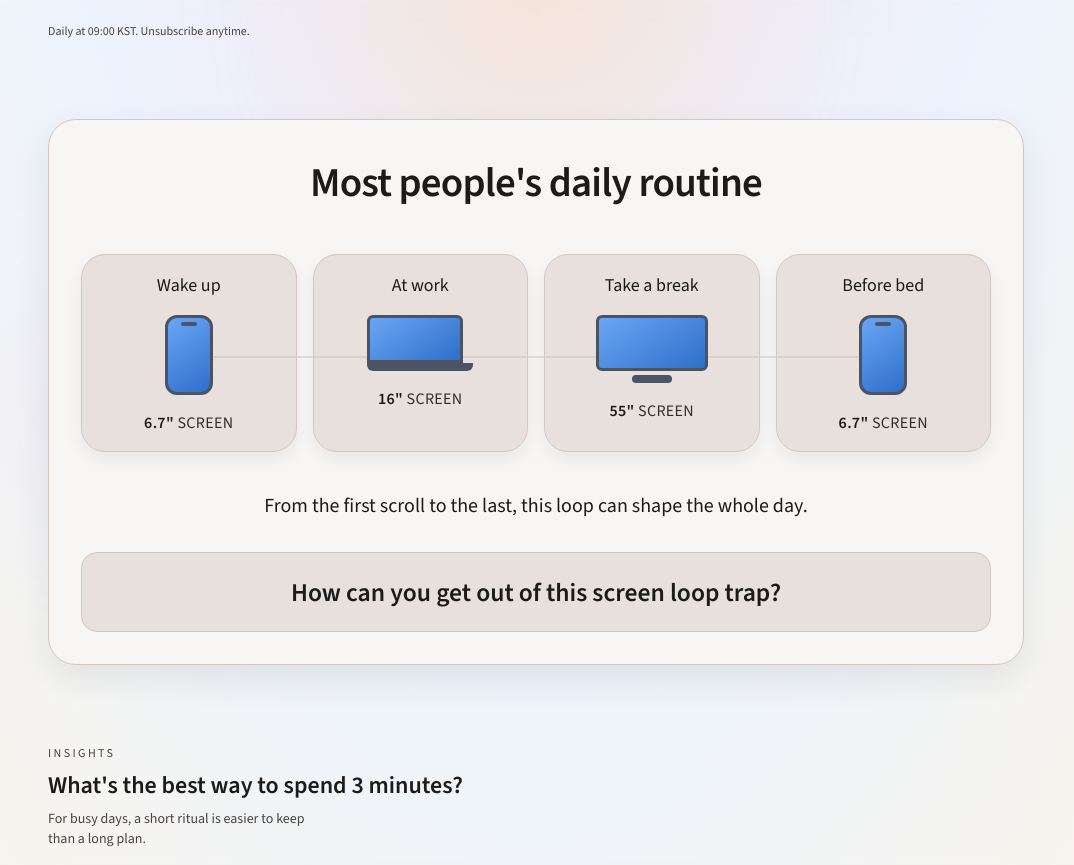
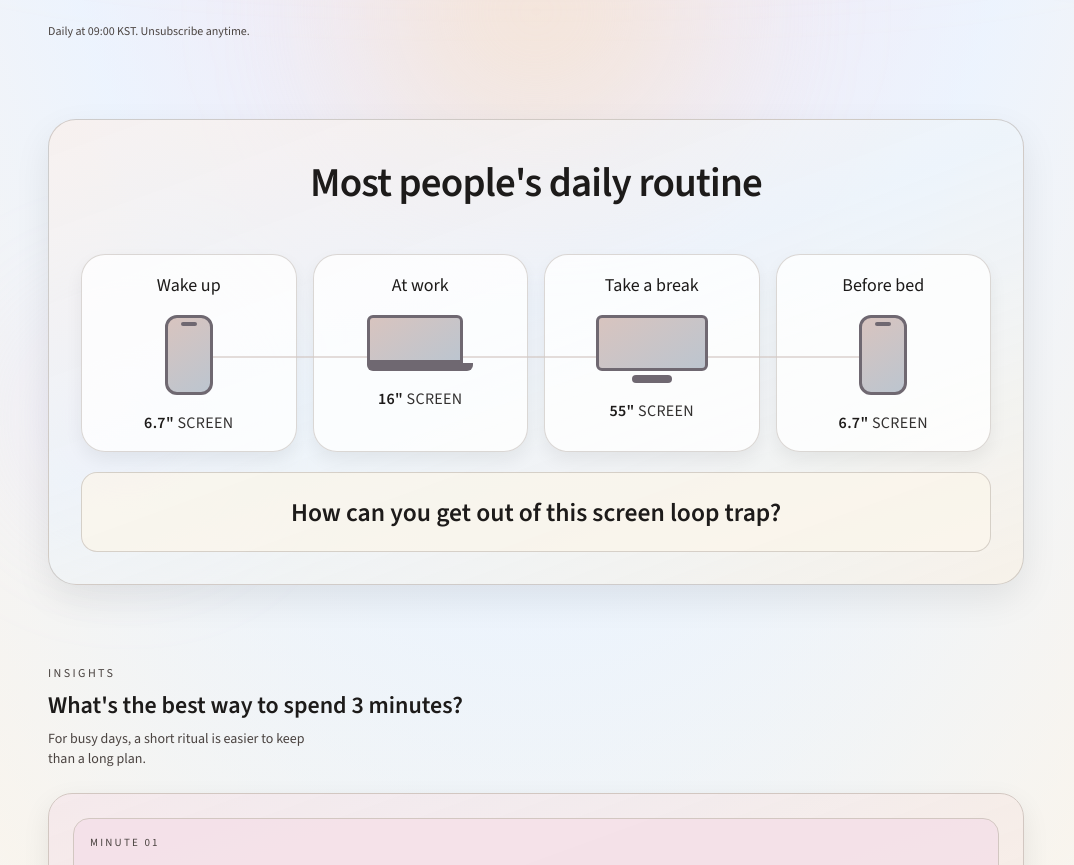
Before and after one commit to joanna911013/quiet-curation-web, a Next.js app: page /landing in a window 1280 px wide. Shown: the part 546-1411 px from the top of the page, without its empty margins (104-1178 px from the left). Built offline with nearby package versions, Linux system fonts and the light colour scheme.

Commit message:
style(landing): retone screen-loop section and remove summary line

```diff
--- a/app/(marketing)/landing/screen-loop-routine.tsx
+++ b/app/(marketing)/landing/screen-loop-routine.tsx
@@ -63,7 +63,7 @@ export function ScreenLoopRoutineSection({
 
   return (
     <section aria-labelledby="screen-routine-title" className="space-y-4">
-      <MdOutlinedCard className="block rounded-[28px] border border-[color:var(--md-sys-color-outline)] bg-[var(--md-sys-color-surface)] p-6 font-[inherit] shadow-[0_14px_36px_rgba(0,0,0,0.08)] sm:p-8">
+      <MdOutlinedCard className="block rounded-[28px] border border-[rgba(158,148,140,0.42)] bg-[linear-gradient(160deg,rgba(250,240,235,0.74),rgba(237,244,250,0.72)_45%,rgba(247,241,231,0.82))] p-6 font-[inherit] shadow-[0_14px_36px_rgba(0,0,0,0.08)] sm:p-8">
         <div className="mx-auto w-full max-w-5xl">
           <h2
             id="screen-routine-title"
@@ -79,7 +79,7 @@ export function ScreenLoopRoutineSection({
               {routineItems.map((item) => (
                 <MdFilledCard
                   key={`${item.label}-${item.inches}`}
-                  className="block rounded-3xl border border-[color:var(--md-sys-color-outline)] bg-[var(--md-sys-color-surface-container-high)] p-4 text-center font-[inherit] shadow-[0_8px_18px_rgba(0,0,0,0.06)]"
+                  className="block rounded-3xl border border-[rgba(158,148,140,0.36)] bg-[rgba(255,255,255,0.78)] p-4 text-center font-[inherit] shadow-[0_8px_18px_rgba(0,0,0,0.06)]"
                 >
                   <p className="text-lg font-medium text-[var(--md-sys-color-on-surface)]">
                     {item.label}
@@ -94,16 +94,9 @@ export function ScreenLoopRoutineSection({
               ))}
             </div>
           </div>
+          <MdDivider className="mt-5 block opacity-70" />
 
-          <div className="mt-8 px-4 py-2 text-center">
-            <p className="text-xl font-medium text-[var(--md-sys-color-on-surface)]">
-              {copy.summary}
-            </p>
-          </div>
-
-          <MdDivider className="mt-6 block opacity-75" />
-
-          <div className="mt-6 rounded-2xl border border-[color:var(--md-sys-color-outline)] bg-[var(--md-sys-color-surface-container-high)] px-4 py-5 text-center">
+          <div className="mt-5 rounded-2xl border border-[rgba(158,148,140,0.38)] bg-[rgba(250,245,236,0.8)] px-4 py-5 text-center">
             <p className="text-[clamp(1.15rem,2.1vw,1.6rem)] font-semibold text-[var(--md-sys-color-on-surface)]">
               {copy.question}
             </p>
@@ -117,8 +110,8 @@ export function ScreenLoopRoutineSection({
 function DeviceGlyph({ type }: { type: DeviceType }) {
   if (type === "phone") {
     return (
-      <div className="relative h-20 w-12 rounded-[12px] border-[3px] border-[#4a5465] bg-[linear-gradient(145deg,#6ba6f4,#2d6fca)]">
-        <div className="absolute left-1/2 top-1 h-1 w-4 -translate-x-1/2 rounded-full bg-[#4a5465]" />
+      <div className="relative h-20 w-12 rounded-[12px] border-[3px] border-[#6f6871] bg-[linear-gradient(148deg,#d8c4bf,#bcc5cf)]">
+        <div className="absolute left-1/2 top-1 h-1 w-4 -translate-x-1/2 rounded-full bg-[#6f6871]" />
       </div>
     );
   }
@@ -126,16 +119,16 @@ function DeviceGlyph({ type }: { type: DeviceType }) {
   if (type === "laptop") {
     return (
       <div className="relative">
-        <div className="h-12 w-24 rounded-t-md border-[3px] border-[#4a5465] bg-[linear-gradient(145deg,#6ba6f4,#2d6fca)]" />
-        <div className="mx-auto h-2 w-[106px] rounded-b-md bg-[#4a5465]" />
+        <div className="h-12 w-24 rounded-t-md border-[3px] border-[#6f6871] bg-[linear-gradient(148deg,#d8c4bf,#bcc5cf)]" />
+        <div className="mx-auto h-2 w-[106px] rounded-b-md bg-[#6f6871]" />
       </div>
     );
   }
 
   return (
     <div className="relative">
-      <div className="h-14 w-28 rounded-md border-[3px] border-[#4a5465] bg-[linear-gradient(145deg,#6ba6f4,#2d6fca)]" />
-      <div className="mx-auto mt-1 h-2 w-10 rounded-sm bg-[#4a5465]" />
+      <div className="h-14 w-28 rounded-md border-[3px] border-[#6f6871] bg-[linear-gradient(148deg,#d8c4bf,#bcc5cf)]" />
+      <div className="mx-auto mt-1 h-2 w-10 rounded-sm bg-[#6f6871]" />
     </div>
   );
 }
```
